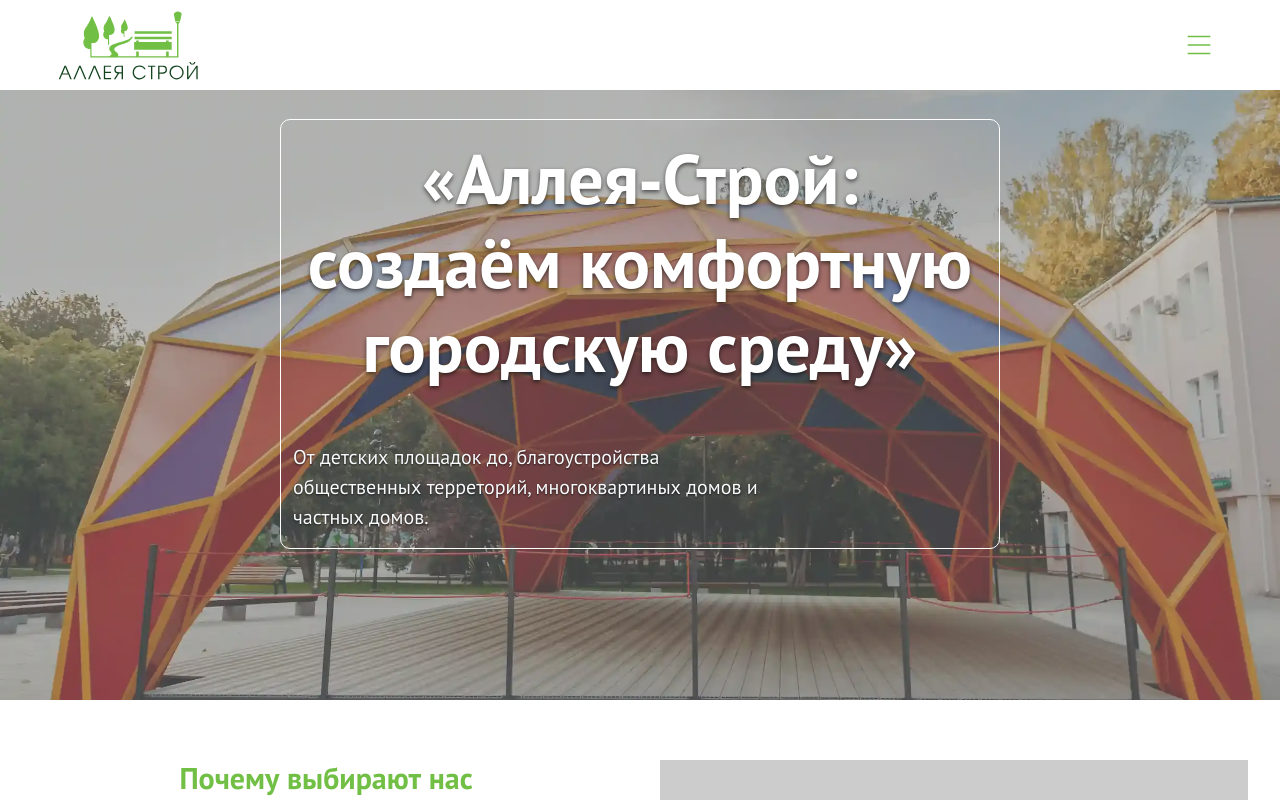
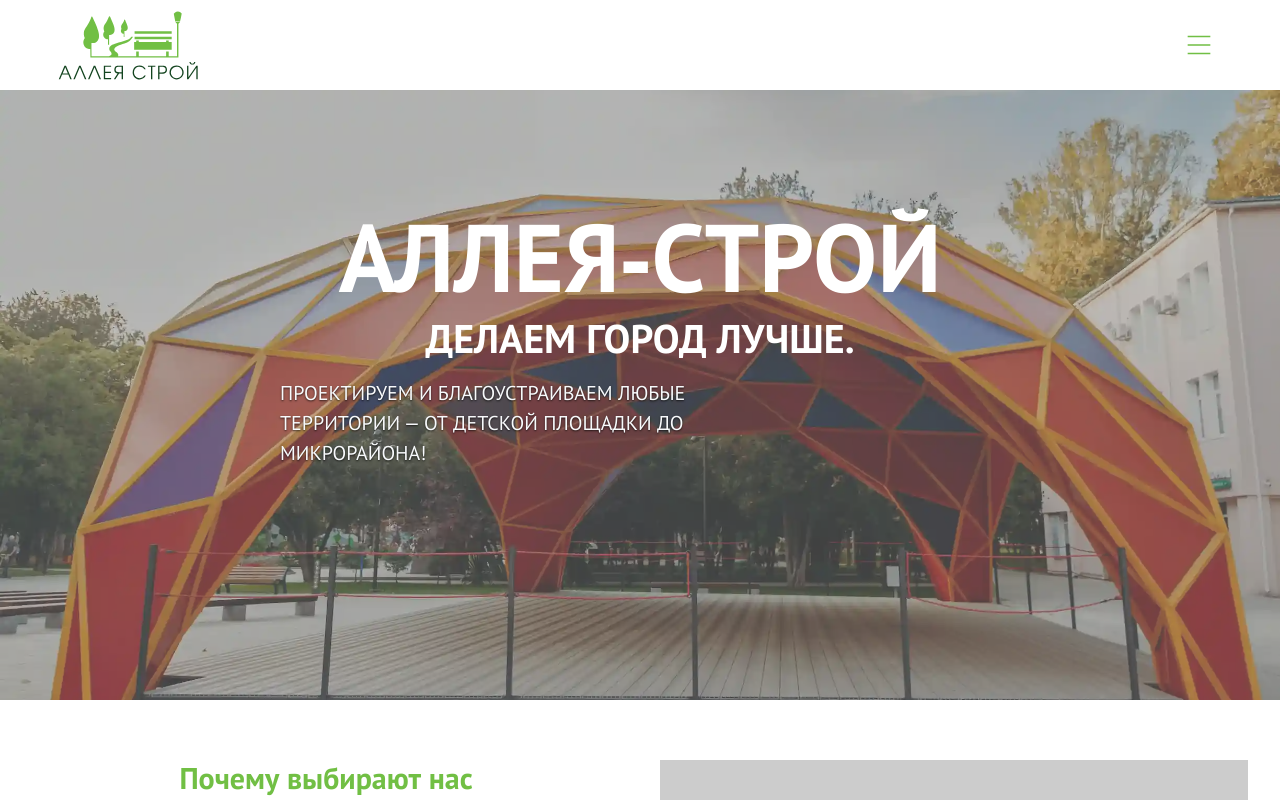
Before and after one commit to GarryVar/alley-build, a React (Vite) app: page / in a window 1280 px wide. Shown: the top 800 px of the page. Built offline with nearby package versions, Linux system fonts and the light colour scheme.

Commit message:
Change styles to Hero

```diff
--- a/src/components/AlleyConstruction/AlleyHero/AlleyHero.jsx
+++ b/src/components/AlleyConstruction/AlleyHero/AlleyHero.jsx
@@ -17,11 +17,10 @@ function AlleyHero() {
         {/* Текст поверх картинки */}
         <div className={styles.HeroContent}>
           <h1 className={styles.HeroTitle}>
-            «Аллея‑Строй: создаём комфортную городскую среду»
+            <span>Аллея‑Строй</span>  <br />делаем город лучше.
           </h1>
           <p className={styles.HeroSubtitle}>
-            От детских площадок до, благоустройства общественных терреторий,
-            многоквартиных домов и частных домов.
+            Проектируем и благоустраиваем любые территории — от детской площадки до микрорайона!
           </p>
         </div>
       </div>
--- a/src/components/AlleyConstruction/AlleyHero/AlleyHero.module.css
+++ b/src/components/AlleyConstruction/AlleyHero/AlleyHero.module.css
@@ -4,10 +4,8 @@
   min-height: 600px;
   position: relative;
   overflow: hidden;
-  background-image: linear-gradient(
-    var(--hero-gradient1),
-    var(--hero-gradient2)
-  );
+  background-image: linear-gradient(var(--hero-gradient1),
+      var(--hero-gradient2));
 
   /* Ключевой момент: Hero заезжает вверх и перекрывает шапку */
   margin-top: -90px;
@@ -54,28 +52,65 @@
   display: flex;
   flex-direction: column;
   justify-content: center;
-  gap: 30px;
-  border: 1px solid white;
   border-radius: 10px;
-  padding: 16px 12px;
 }
 
 .HeroTitle {
-  font-size: 2.8rem;
+  font-size: 1.7rem;
   line-height: 1.2;
   margin-bottom: 1rem;
-  color: #ffffff;
-  text-shadow: 0 2px 4px rgba(0, 0, 0, 0.6);
-  font-weight: 700;
+  color: var(--color-white);
+  text-transform: uppercase;
+  font-weight: bold;
+
+  span {
+    text-transform: uppercase;
+    font-weight: bolder;
+    font-size: 2.8rem;
+  }
 }
 
 .HeroSubtitle {
   font-size: 1.2rem;
   line-height: 1.5;
   color: #f8fafc;
-  text-shadow: 0 1px 2px rgba(0, 0, 0, 0.7);
-  max-width: 360px;
-  margin: 0 auto;
+  text-transform: uppercase;
+  text-align: center;
+}
+
+
+@media(min-width: 420px) {
+  .HeroTitle {
+    font-size: 2rem;
+
+    span {
+      font-size: 3.5rem;
+    }
+  }
+}
+
+
+@media(min-width: 520px) {
+  .HeroTitle {
+    font-size: 2.2rem;
+    text-align: left;
+
+    span {
+      font-size: 4rem;
+    }
+  }
+}
+
+
+@media(min-width: 620px) {
+  .HeroTitle {
+    font-size: 2.2rem;
+    text-align: left;
+
+    span {
+      font-size: 4.5rem;
+    }
+  }
 }
 
 /* --- АДАПТИВНОСТЬ (ПК и планшеты) --- */
@@ -89,23 +124,9 @@
   .HeroContent {
     display: flex;
     flex-direction: column;
-    gap: 30px;
     text-align: left;
 
     width: 100%;
-    padding: 16px 12px;
-    border: 1px solid white;
-    border-radius: 10px;
-  }
-
-  .HeroTitle {
-    font-size: 3.4rem;
-    line-height: 1.2;
-    margin-bottom: 1.5rem;
-    color: #ffffff;
-    text-shadow: 0 2px 4px rgba(0, 0, 0, 0.6);
-    font-weight: 700;
-    text-align: left;
   }
 
   .HeroSubtitle {
@@ -125,9 +146,14 @@
     max-width: 720px;
 
     h1 {
+      font-size: 2.5rem;
       text-align: center;
-      font-size: 70px;
+
+      span {
+        font-size: 6rem;
+      }
     }
+
     p {
       font-size: 20px;
     }
```
